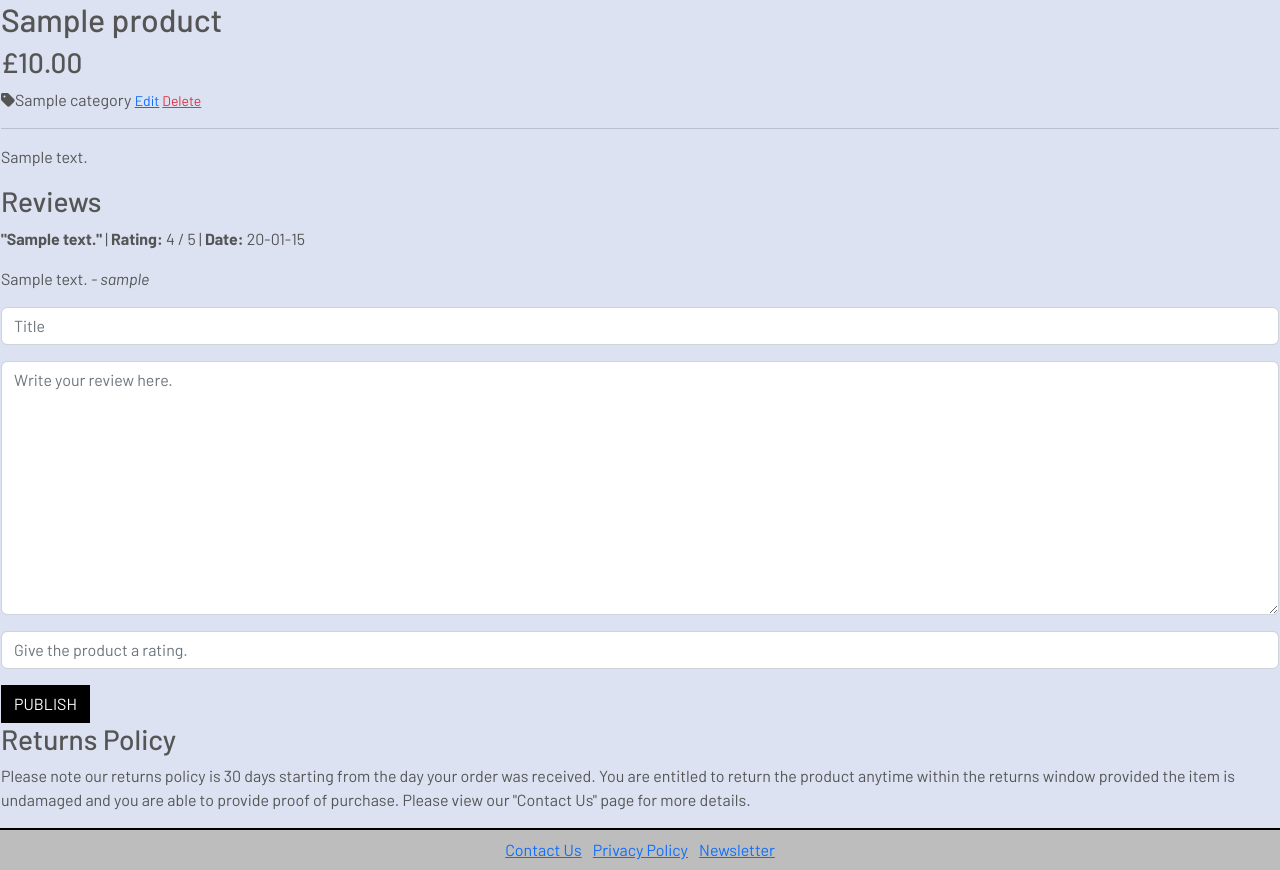
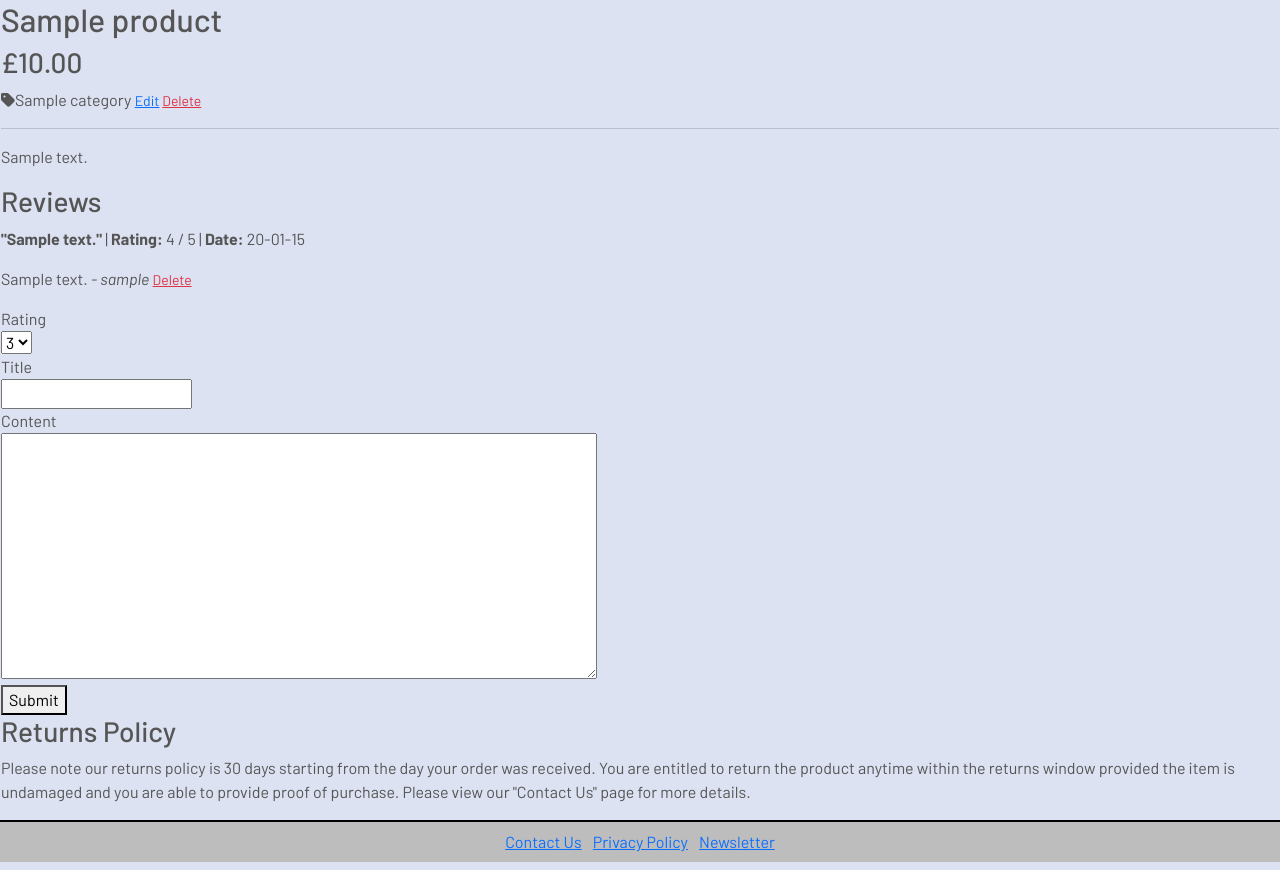
Before and after one commit to SamuelMasters/play-store, a Django app: page /products/1/ in a window 1280 px wide. Shown: the part 362-1232 px from the top of the page. Run offline with Django 3.2, Linux system fonts and the light colour scheme; a user stored in the database is signed in; tables that the repository leaves empty hold one stand-in row (values such as "Sample post"); grey boxes marked "Sample" are stand-in pictures; parts of the project's set-up code (start-up, migrations or seed data) failed here and were passed over; some libraries are stand-ins or nearby versions.

Commit message:
add delete_review urls and view for deleting product reviews

```diff
--- a/play_store/urls.py
+++ b/play_store/urls.py
@@ -28,4 +28,5 @@ urlpatterns = [
     path('user_profiles/', include('user_profiles.urls')),
     path('contact/', include('contact.urls')),
     path('newsletter/', include('newsletter.urls')),
+    path('reviews/', include('reviews.urls')),
 ] + static(settings.MEDIA_URL, document_root=settings.MEDIA_ROOT)
--- a/products/templates/products/product_detail.html
+++ b/products/templates/products/product_detail.html
@@ -96,6 +96,11 @@
                 <p>
                     {{ review.review_body }}
                     <em> - {{ review.reviewer }}</em>
+                    {% if review.reviewer == request.user %}
+                    <small class="ml-3">
+                        <a class="text-danger" href="{% url 'delete_review' review.id %}">Delete</a>
+                    </small>
+                    {% endif %}
                 </p>
                 {% empty %}
                 <p>
@@ -107,10 +112,47 @@
 
         <div class="new-review-wrapper">
             {% if request.user.is_authenticated %}
-            <form action="{% url 'product_detail' product.id %}" method="POST" class="mt-3">
+            <form action="{% url 'product_detail' product.id %}" method="POST">
                 {% csrf_token %}
-                {{ form|crispy }}
-                <button class="btn btn-black rounded-0 text-uppercase float-right">Publish</button>
+
+                <div class="field">
+                    <label>Rating</label>
+
+                    <div class="control">
+                        <div class="select">
+                            <select name="rating">
+                                <option value="1">1</option>
+                                <option value="2">2</option>
+                                <option value="3" selected>3</option>
+                                <option value="4">4</option>
+                                <option value="5">5</option>
+                            </select>
+                        </div>
+                    </div>
+                </div>
+
+                <div class="field">
+                    <label>Title</label>
+
+                    <div class="control">
+                        <input type="text" name="review_title">
+                    </div>
+                </div>
+
+                <div class="field">
+                    <label>Content</label>
+
+                    <div class="control">
+                        <textarea name="review_body" class="textarea" id="" cols="70" rows="10"></textarea>
+                    </div>
+                </div>
+
+                <div class="field">
+                    <div class="control">
+                        <button class="button is-success">Submit</button>
+                    </div>
+                </div>
+
             </form>
             {% else %}
             <p>Please sign in if you wish to leave a review.</p>
--- a/products/views.py
+++ b/products/views.py
@@ -57,11 +57,16 @@ def product_detail(request, product_id):
             'reviewer': request.user,
         }
 
+        rating = request.POST.get('rating', 3)
+        review_title = request.POST.get('review_title')
+        review_body = request.POST.get('review_body')
         print(f"DEBUG: form_data: {form_data}")  # debug
-        review = ReviewForm(form_data)
+        # review = ProductReview.objects.create(form_data)
+        review = ProductReview.objects.create(product=product, reviewer=request.user, rating=rating, review_title=review_title, review_body=review_body)
         print(f"DEBUG: review object: {review}")  # debug
 
-        if review.is_valid():
+        # if review.is_valid():
+        try:
             print("DEBUG: review.is_valid passed")  # debug
             review.save()
             messages.success(request, 'Thanks for leaving your feedback!\
@@ -72,10 +77,12 @@ def product_detail(request, product_id):
                 'form': form,
             }
             return render(request, 'products/product_detail.html', context)
-        else:
+        # else:
+        except Exception as e:
             messages.error(request, 'It looks like there was a problem\
                                      with your review. Please try again\
                                      later.')
+            print(f"DEBUG: An exception occurred: {e}")
 
     form = ReviewForm()
     context = {
--- a/reviews/forms.py
+++ b/reviews/forms.py
@@ -3,12 +3,11 @@ from .models import ProductReview
 
 
 class ReviewForm(forms.ModelForm):
-    #
     rating = forms.CharField(label='Rating', widget=forms.TextInput(attrs={'min':1,'max': '5','type': 'number'}))
 
     class Meta:
         model = ProductReview
-        fields = ('review_title', 'review_body', 'rating')
+        fields = ('review_title', 'review_body', 'rating', 'product', 'reviewer')
 
     def __init__(self, *args, **kwargs):
         """ """
@@ -17,6 +16,8 @@ class ReviewForm(forms.ModelForm):
             'review_title': 'Title',
             'review_body': 'Write your review here.',
             'rating': 'Give the product a rating.',
+            'product': 'product',
+            'reviewer': 'reviewer',
         }
 
         for field in self.fields:
--- a/reviews/models.py
+++ b/reviews/models.py
@@ -1,14 +1,14 @@
 from django.db import models
 from django.core.validators import MinValueValidator, MaxValueValidator
+from django.contrib.auth.models import User
 
 from products.models import Product
-from user_profiles.models import UserProfile
 
 
 class ProductReview(models.Model):
     """ A model for representing product reviews """
     product = models.ForeignKey(Product, related_name='reviews', on_delete=models.CASCADE, null=False, blank=False)
-    reviewer = models.ForeignKey(UserProfile, related_name='reviewer', on_delete=models.CASCADE)
+    reviewer = models.ForeignKey(User, related_name='reviewer', on_delete=models.CASCADE)
     review_title = models.CharField(max_length=75, null=True, blank=True)
     review_body = models.TextField(null=True, blank=True)
     rating = models.IntegerField(validators=[MinValueValidator(1), MaxValueValidator(5)], null=False, blank=False)
--- /dev/null
+++ b/reviews/urls.py
@@ -0,0 +1,6 @@
+from django.urls import path
+from . import views
+
+urlpatterns = [
+    path('delete_review/<int:review_id>/', views.delete_review, name='delete_review'),
+]
```
Also changed, not shown: reviews/views.py (+17 -2 lines), reviews/migrations/0004_alter_productreview_reviewer.py (added).
